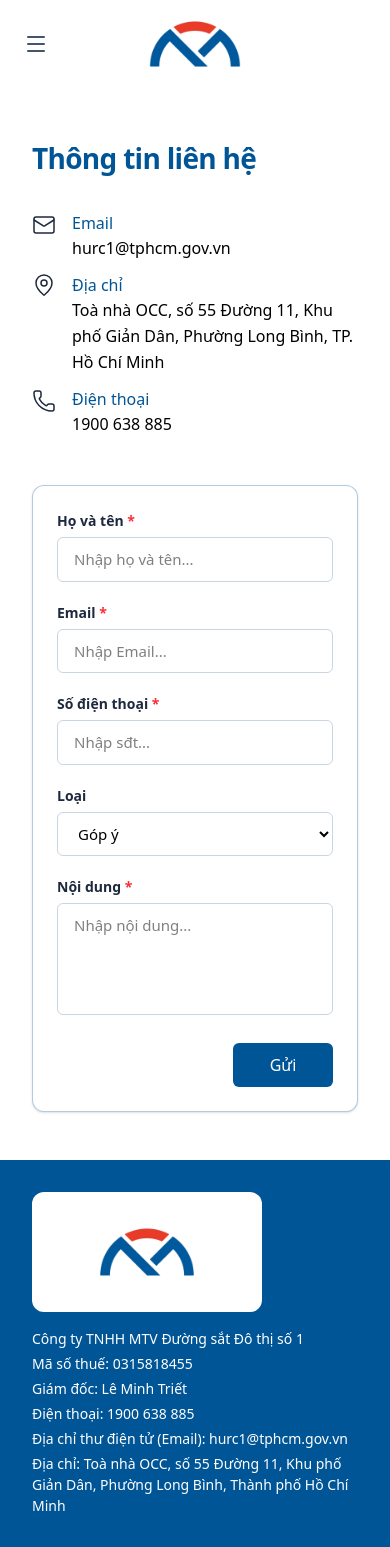
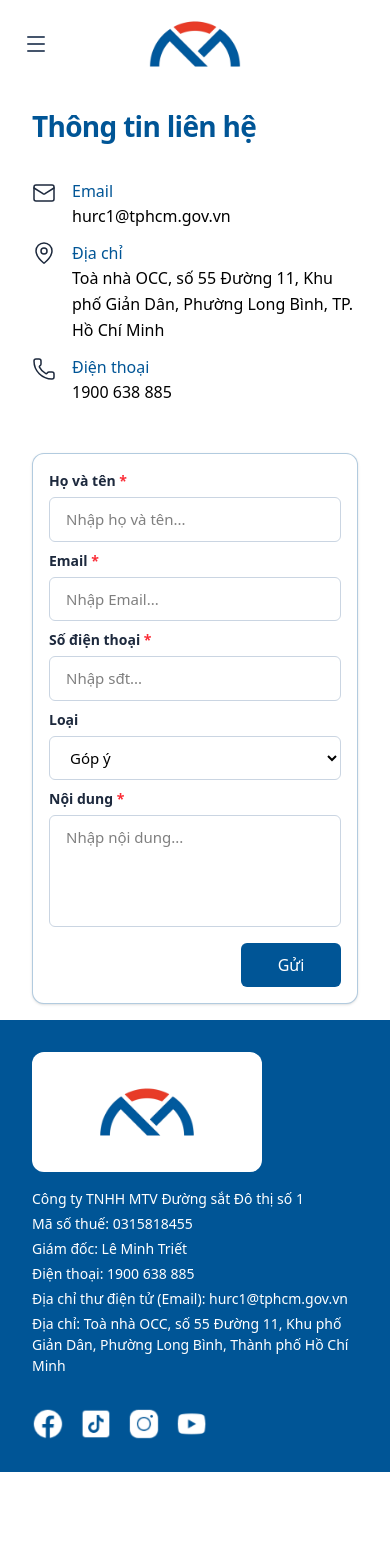
Before and after one commit to Long-NguyenHoang/hurc_website, a Next.js app in the folder frontend/: page /lien-he in a window 390 px wide. Shown: the top 1547 px of the page. After the commit the page ends 1472 px from the top, so only its background shows below. Built offline with nearby package versions, Linux system fonts and the light colour scheme.

Commit message:
fix UI and db connect

```diff
--- a/frontend/next.config.ts
+++ b/frontend/next.config.ts
@@ -14,11 +14,19 @@ const nextConfig: NextConfig = {
     ],
   },
   async rewrites() {
+    // Lưu ý: rewrites() được Next.js biên dịch và hardcode 1 lần duy nhất lúc "next build".
+    // Do đó không thể dùng biến môi trường chạy thật như INTERNAL_API_URL ở đây được.
+    // Nếu là môi trường 'development' (npm run dev), trỏ về localhost.
+    // Nếu là môi trường 'production' (next build trong Docker), trỏ về http://api:3000.
+    const isDev = process.env.NODE_ENV === 'development';
+    const backendUrl = isDev
+      ? (process.env.NEXT_PUBLIC_API_URL || 'http://localhost:3000')
+      : 'http://api:3000';
+
     return [
       {
         source: '/uploads/:path*',
-        // Hardcode proxy về mạng nội bộ Docker để không bị phụ thuộc vào biến môi trường lúc Build
-        destination: `http://api:3000/uploads/:path*`,
+        destination: `${backendUrl}/uploads/:path*`,
       },
     ];
   },
--- a/frontend/src/app/(client)/lien-he/page.tsx
+++ b/frontend/src/app/(client)/lien-he/page.tsx
@@ -93,7 +93,7 @@ export default function ContactPage() {
     };
 
     return (
-        <div className="w-full bg-white min-h-[80vh] flex items-center py-12 md:py-20">
+        <div className="w-full bg-white min-h-[80vh] flex items-center py-4 md:py-12">
             <div className="max-w-[120rem] w-full mx-auto px-8 lg:px-[56px]">
                 <div className="max-w-5xl mx-auto w-full">
 
@@ -139,8 +139,8 @@ export default function ContactPage() {
                         </div>
 
                         {/* CỘT PHẢI: FORM LIÊN HỆ */}
-                        <div className="w-full bg-white rounded-xl border border-[#005596]/30 shadow-sm p-6 md:py-6 md:px-8 md:col-span-7">
-                            <form onSubmit={handleSubmit} className="flex flex-col gap-5" noValidate>
+                        <div className="w-full bg-white rounded-xl border border-[#005596]/30 shadow-sm p-4 md:py-6 md:px-8 md:col-span-7">
+                            <form onSubmit={handleSubmit} className="flex flex-col gap-2" noValidate>
 
                                 {/* Họ và tên */}
                                 <div className="flex flex-col gap-1.5">
--- a/frontend/src/app/(client)/tuyen-dung/[slug]/page.tsx
+++ b/frontend/src/app/(client)/tuyen-dung/[slug]/page.tsx
@@ -61,9 +61,6 @@ export default async function JobDetailPage({ params }: { params: Promise<{ slug
             return (
                 <div className="w-full min-h-[70vh] flex flex-col items-center justify-center bg-slate-50">
                     <p className="text-[20px] text-slate-800 font-bold mb-4">Không tìm thấy vị trí tuyển dụng!</p>
-                    <Link href="/jobs" className="text-[#005596] hover:underline flex items-center gap-2">
-                        <ArrowLeft className="w-4 h-4" /> Quay lại danh sách tuyển dụng
-                    </Link>
                 </div>
             );
         }
@@ -74,11 +71,6 @@ export default async function JobDetailPage({ params }: { params: Promise<{ slug
             <div className="w-full bg-slate-50 pb-20 pt-8 md:pt-12 min-h-screen">
                 <div className="max-w-[120rem] mx-auto px-6 lg:px-[112px]">
                     <div className="max-w-4xl mx-auto">
-
-                        {/* BACK BUTTON */}
-                        <Link href="/jobs" className="inline-flex items-center gap-2 text-slate-500 hover:text-[#005596] transition-colors mb-6 text-[14px] font-medium">
-                            <ArrowLeft className="w-4 h-4" /> Về trang Tuyển dụng
-                        </Link>
 
                         {/* ================= HEADER KHỐI THÔNG TIN ================= */}
                         <div className="bg-white rounded-2xl p-6 md:p-8 border border-slate-200 shadow-sm mb-8 relative overflow-hidden">
@@ -116,7 +108,7 @@ export default async function JobDetailPage({ params }: { params: Promise<{ slug
                                 <div className="bg-blue-50 text-blue-700 px-4 py-3 rounded-xl border border-blue-100 flex items-center justify-between">
                                     <span className="text-[14px] font-medium">{calculateDaysLeft(job.deadline)}</span>
                                     <a href="#how-to-apply" className="flex items-center gap-2 bg-blue-600 text-white px-5 py-2 rounded-lg text-[14px] font-bold hover:bg-blue-700 transition-colors">
-                                        Ứng tuyển ngay <Send className="w-4 h-4" />
+                                        Cách ứng tuyển <Send className="w-4 h-4" />
                                     </a>
                                 </div>
                             )}
@@ -217,9 +209,6 @@ export default async function JobDetailPage({ params }: { params: Promise<{ slug
         return (
             <div className="w-full min-h-[70vh] flex flex-col items-center justify-center bg-slate-50">
                 <p className="text-[20px] text-slate-800 font-bold mb-4">Lỗi mạng hoặc không tìm thấy tin tuyển dụng này!</p>
-                <Link href="/jobs" className="text-[#005596] hover:underline flex items-center gap-2">
-                    <ArrowLeft className="w-4 h-4" /> Quay lại danh sách tuyển dụng
-                </Link>
             </div>
         );
     }
```
